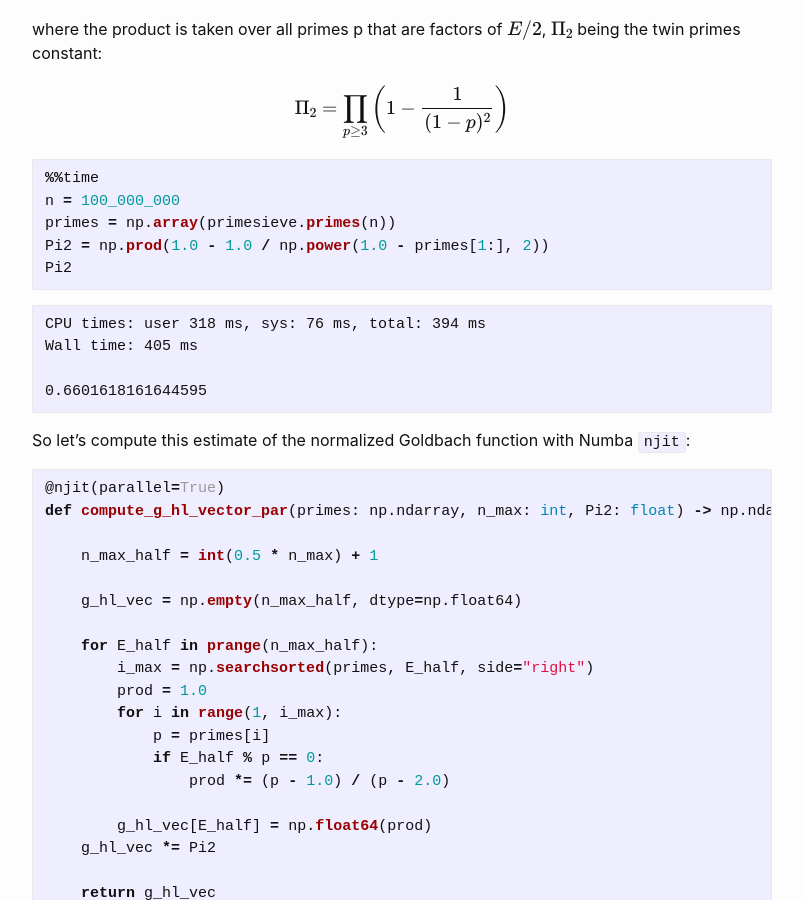
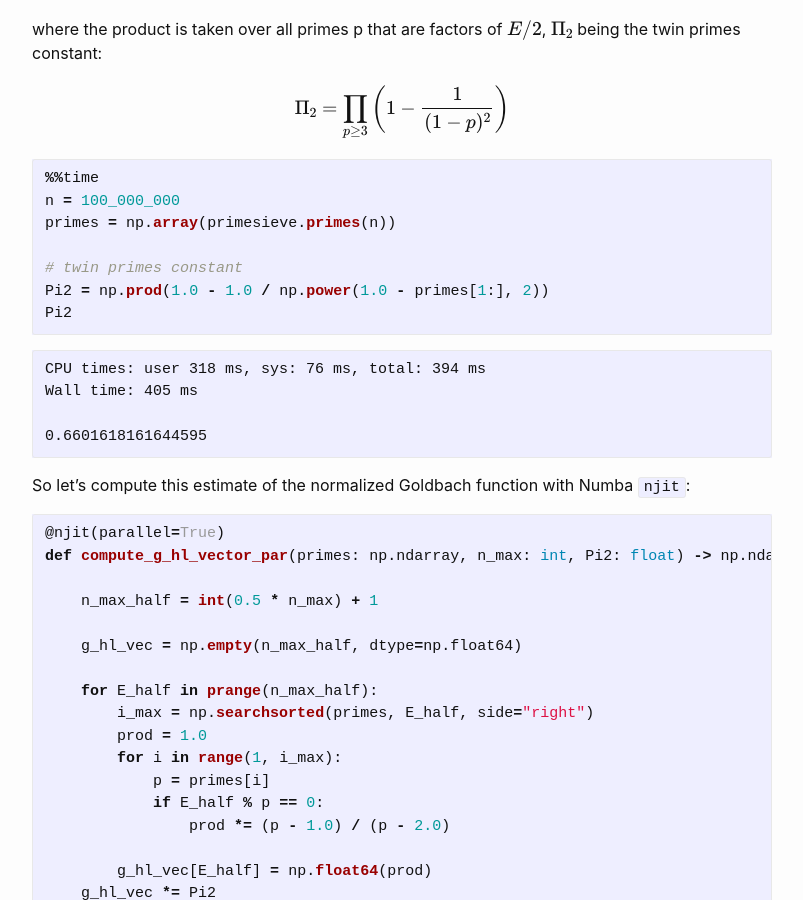
Before and after one commit to aetperf/aetperf.github.io, a Jekyll site: the page built from _posts/2021-07-22-Goldbach-s-Comet-with-Numba-and-Datashader.md, in a window 1280 px wide and 900 px high, scrolled down 18299 px. Shown: the whole window, without its empty margins (238-1041 px from the left). Built offline with Jekyll 4.4.1, drawn with Linux system fonts in a browser that asks for light colours; formulas are drawn with MathJax 3; comment, search, counter and statistics services are not loaded.

Commit message:
small update

````diff
--- a/_posts/2021-07-22-Goldbach-s-Comet-with-Numba-and-Datashader.md
+++ b/_posts/2021-07-22-Goldbach-s-Comet-with-Numba-and-Datashader.md
@@ -808,6 +808,8 @@ $$\Pi_2 = \prod_{p \geq 3} \left( 1 - \frac{1}{(1-p)^2} \right)$$
 %%time
 n = 100_000_000
 primes = np.array(primesieve.primes(n))
+
+# twin primes constant
 Pi2 = np.prod(1.0 - 1.0 / np.power(1.0 - primes[1:], 2))
 Pi2
 ```
````
